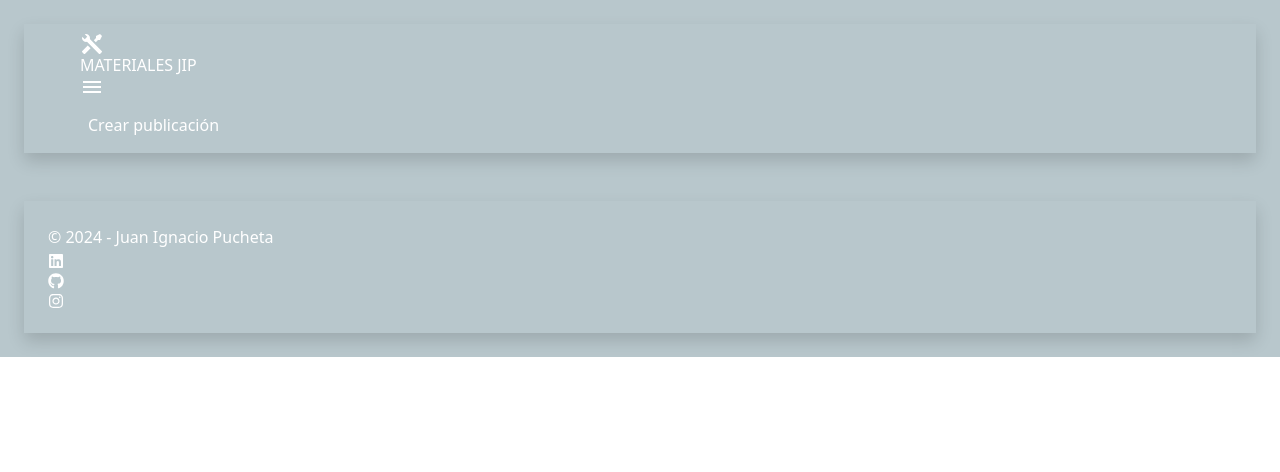
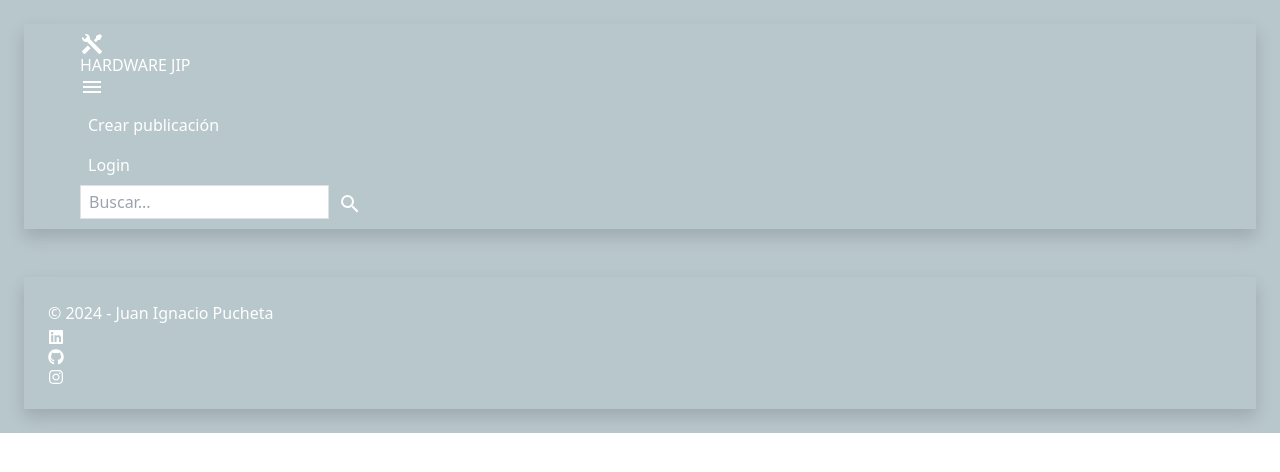
Before and after one commit to JuaniPucheta/BNSProyectoFinal, a React (Vite) app in the folder frontend/: page /login in a window 1280 px wide. Shown: the top 472 px of the page. Built offline with nearby package versions, Linux system fonts and the light colour scheme.

Commit message:
first aproach search box | Reducer&Context

```diff
--- a/frontend/src/App.jsx
+++ b/frontend/src/App.jsx
@@ -1,14 +1,23 @@
 import { Route, BrowserRouter as Router, Routes } from "react-router-dom";
 import { Header } from "./components/Header";
 import { Footer } from "./components/Footer";
-
 import { Container } from "./components/Container";
 import { NewPublication } from "./components/NewPublication";
 import { FullPublication } from "./components/FullPublication";
+import { useReducer } from "react";
+import { PublicationsContext, initialState } from "./components/PublicationsContext";
+import { PublicationsReducer } from "./components/PublicationsReducer";
 
 function App() {
+	const [data, dispatch] = useReducer(PublicationsReducer, initialState);
+
 	return (
-		<>
+		<PublicationsContext.Provider
+			value={{
+				state: data,
+				dispatch,
+			}}
+		>
 			<Router>
 				<Header />
 				<Routes>
@@ -24,7 +33,7 @@ function App() {
 				</Routes>
 				<Footer />
 			</Router>
-		</>
+		</PublicationsContext.Provider>
 	);
 }
 
--- a/frontend/src/components/Header.jsx
+++ b/frontend/src/components/Header.jsx
@@ -1,22 +1,43 @@
 // eslint-disable-next-line no-unused-vars
-import { mdiMenu, mdiMagnify, mdiTools } from '@mdi/js';
+import { useNavigate } from 'react-router-dom';
+import { useContext, useEffect, useState } from 'react';
+import { fetchPublicationByKeyWord } from '../ApiMethods';
+import { PublicationsContext } from './PublicationsContext';
 import Icon from '@mdi/react';
-import { useNavigate } from 'react-router-dom';
-// import { fetchPublicationByKeyWord } from '../ApiMethods';
+import { mdiMenu, mdiMagnify, mdiTools, mdiClose } from '@mdi/js';
 
 const options = [
   { title: 'Crear publicación', route: '/create-new-publication' },
-  //? hago esto por si en un futuro se agregan más opciones
+  { title: 'Login', route: '/' }, // TODO --> queda para desarrollar despues
 ];
 
 export const Header = () => {
+
   const navigate = useNavigate();
+  const [search, setSearch] = useState('');
+  const publicationsContext = useContext(PublicationsContext);
 
-  //! No funciona actualmente
-  // async function handleSearch(e) {
-  //   e.preventDefault();
-  //   await fetchPublicationByKeyWord(e.target.search.value);
-  // }
+	async function handleSearch(e, keyWord) {
+		e.preventDefault();
+		const payload = await fetchPublicationByKeyWord(keyWord);
+		publicationsContext.dispatch({
+			type: "setPublications",
+			payload,
+		});
+	}
+
+	function resetPublications() {
+		setSearch("");
+    publicationsContext.dispatch({
+      type: "setPublications",
+      payload: null,
+    });
+  }
+
+	useEffect(() => {
+		if (!search) resetPublications();
+	// eslint-disable-next-line react-hooks/exhaustive-deps
+	}, [search]);
 
   return (
     <nav className="bg-[#678c99] text-white text-base sticky p-2 rounded-lg shadow m-4">
@@ -25,7 +46,7 @@ export const Header = () => {
         <div className="icon cursor-pointer" onClick={() => navigate('/')}>
           <h2 className="text-lg flex items-center">
             <Icon path={mdiTools} size={1} className="mr-2" />
-            MATERIALES JIP
+            HARDWARE JIP
           </h2>
         </div>
 
@@ -47,31 +68,40 @@ export const Header = () => {
             </div>
           ))}
 
-          {/* No funciona */}
-          {/* <div className="search-form">
+          <div className="search-form ml-4">
             <form
-              className="flex items-center"
+              className="flex items-center gap-2"
               role="search"
-              onSubmit={(e) => handleSearch(e)}
+              onSubmit={(e) => handleSearch(e, e.target.search.value)}
             >
               <input
-                className="form-input me-2 py-1 px-2 rounded-md text-dark font-normal"
-                type="search"
+                className="form-input px-2 py-1 border text-gray-900 font-medium border-gray-300 rounded-md focus:outline-none focus:ring focus:border-[#b59e67]"
                 placeholder="Buscar..."
                 aria-label="Search"
                 id="search"
+                value={search}
+                onChange={(e) => setSearch(e.target.value)}
+                onKeyDown={(e) => e.key === "Enter" && handleSearch(e, e.target.value)}
               />
+              {search && (
+                <button
+                  className="btn btn-sm btn-search hover:text-white hover:bg-red-400"
+                  onClick={resetPublications}
+                >
+                  <Icon path={mdiClose} size={1} />
+                </button>
+              )}
               <button
-                className="btn btn-search bg-gray-200 px-2 py-1 rounded-md"
+                className="btn btn-sm btn-search text-white bg-[#b59e67] hover:bg-[#a48a54]"
                 type="submit"
               >
                 <Icon path={mdiMagnify} size={1} />
               </button>
             </form>
-          </div> */}
+          </div>
+
 
         </div>
-
       </div>
     </nav>
   );
--- /dev/null
+++ b/frontend/src/components/PublicationsContext.js
@@ -0,0 +1,7 @@
+import { createContext } from "react";
+
+export const initialState = {
+	publications: [],
+};
+
+export const PublicationsContext = createContext({});
--- /dev/null
+++ b/frontend/src/components/PublicationsReducer.js
@@ -0,0 +1,9 @@
+export const PublicationsReducer = (state, action) => {
+    switch (action.type) {
+        case "setPublications":
+			return {
+				...state,
+				publications: action.payload,
+			};
+    }
+}
```
Also changed, not shown: 1 other file (tests, documents, lock files or other folders).
